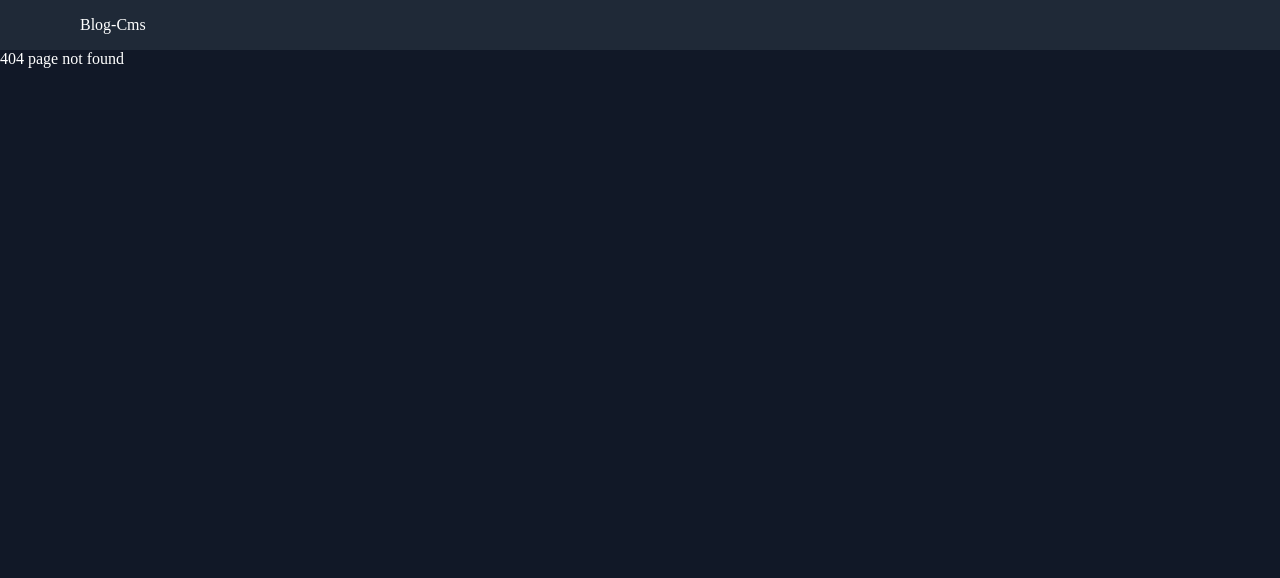
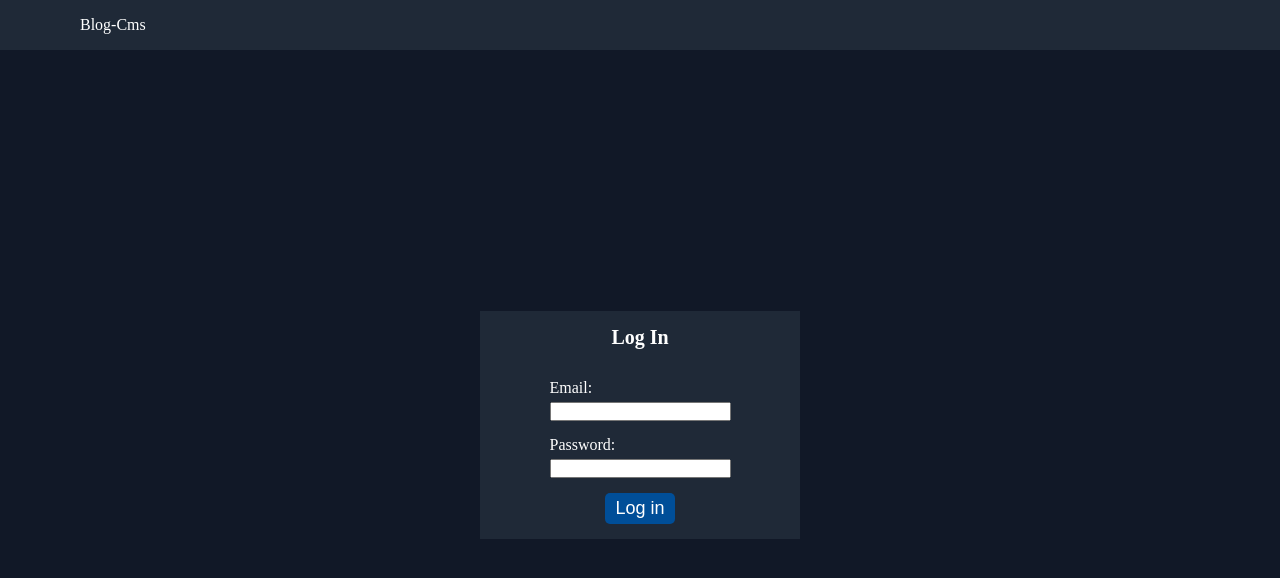
Before and after one commit to JPd3v/Blog-Api-Cms, a React (Vite) app: page /log-in in a window 1280 px wide. Before the commit this address had no page. Shown: the top 578 px of the page. Built offline with nearby package versions, Linux system fonts and the light colour scheme.

Commit message:
added log in page and form

```diff
--- a/src/App.tsx
+++ b/src/App.tsx
@@ -8,6 +8,7 @@ import PageNotFound from './utils/PageNotFound';
 
 const Home = lazy(() => import('./pages/Home'));
 const SignUp = lazy(() => import('./pages/SignUp'));
+const LogIn = lazy(() => import('./pages/LogIn'));
 
 function App() {
   return (
@@ -17,6 +18,7 @@ function App() {
           <Route element={<PageLayout />}>
             <Route path="/" element={<Home />} />
             <Route path="/sign-up" element={<SignUp />} />
+            <Route path="/log-in" element={<LogIn />} />
             <Route path="*" element={<PageNotFound />} />
           </Route>
         </Routes>
--- /dev/null
+++ b/src/components/LogInForm.tsx
@@ -0,0 +1,118 @@
+/* eslint-disable react/jsx-props-no-spreading */
+import { useState } from 'react';
+import { useForm } from 'react-hook-form';
+import { useNavigate } from 'react-router-dom';
+import useAuth from '../hooks/useAuth';
+
+interface IFormValues {
+  username?: string;
+  password?: string;
+}
+
+const emailRegex = /^[\w-.]+@([\w-]+\.)+[\w-]{2,4}$/;
+
+export default function LogInForm() {
+  const [isSubmitting, setIsSubmitting] = useState(false);
+  const [fetchError, setFetchError] = useState('');
+
+  const { setUserInfo, setUserToken } = useAuth();
+  const navigate = useNavigate();
+
+  const {
+    register,
+    reset,
+    handleSubmit,
+    formState: { errors },
+  } = useForm({ mode: 'onChange' });
+
+  async function onSubmit(data: IFormValues) {
+    try {
+      setIsSubmitting(true);
+      setFetchError('');
+
+      const req = await fetch(
+        'https://blog-api-787a.onrender.com/user/log-in',
+        {
+          method: 'post',
+          mode: 'cors',
+          headers: { 'content-type': 'application/json' },
+          credentials: 'include',
+          body: JSON.stringify(data),
+        }
+      );
+
+      const response = await req.json();
+
+      if (req.status === 401) {
+        setFetchError('Email or Password incorrect');
+        return;
+      }
+      if (req.status === 409 || req.status === 500) {
+        setFetchError('Something went wrong, try again later');
+        return;
+      }
+      setUserToken?.(response.token);
+      setUserInfo?.(response.userInfo);
+      reset({ username: '', password: '' });
+      navigate('/');
+    } catch (error) {
+      console.log(error);
+      setFetchError('Something went wrong, try again later');
+    } finally {
+      setIsSubmitting(false);
+    }
+  }
+
+  return (
+    <form noValidate onSubmit={handleSubmit(onSubmit)} className="log-in-form">
+      <p className="log-in-form__title">Log In</p>
+      <label htmlFor="username" className="log-in-form__label">
+        Email:
+        <input
+          type="email"
+          id="username"
+          {...register('username', {
+            pattern: {
+              value: emailRegex,
+              message: 'Email introduced is not valid',
+            },
+            required: 'Email is required',
+          })}
+        />
+      </label>
+
+      {errors.username ? (
+        <p className="sign-up-form__error">{`${errors.username.message}`}</p>
+      ) : null}
+
+      <label htmlFor="Password" className="log-in-form__label">
+        Password:
+        <input
+          type="password"
+          id="Password"
+          {...register('password', {
+            minLength: {
+              value: 6,
+              message: 'Password should be at least 6 characters long',
+            },
+            required: 'Password is required',
+          })}
+        />
+      </label>
+
+      {errors.password ? (
+        <p className="sign-up-form__error">{`${errors.password.message}`}</p>
+      ) : null}
+
+      {isSubmitting ? <p>Loading...</p> : null}
+      {fetchError ? <p className="sign-up-form__error">{fetchError}</p> : null}
+      <button
+        type="submit"
+        className="log-in-form__submit-button"
+        disabled={isSubmitting}
+      >
+        Log in
+      </button>
+    </form>
+  );
+}
--- /dev/null
+++ b/src/pages/LogIn.tsx
@@ -0,0 +1,9 @@
+import LogInForm from '../components/LogInForm';
+
+export default function LogIn() {
+  return (
+    <div className="log-in">
+      <LogInForm />
+    </div>
+  );
+}
```
